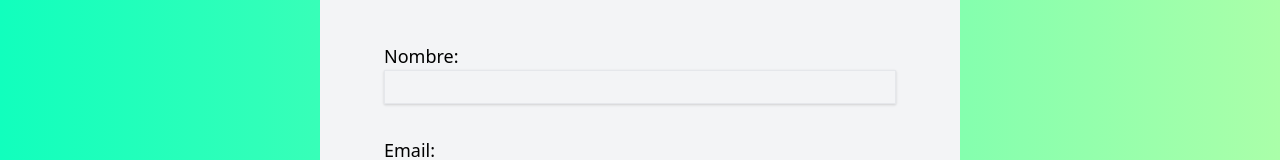
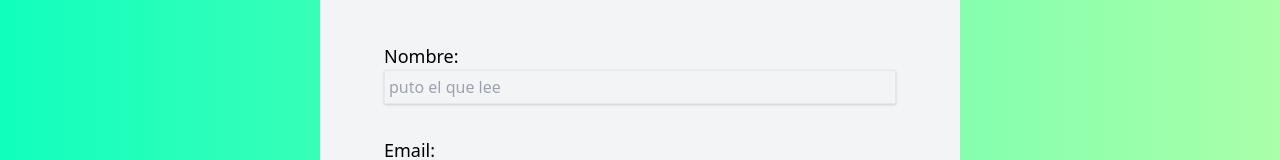
Before and after one commit to Cristian-mbr/formulario01, a plain HTML site: page index.html in a window 1280 px wide. Shown: the part 212-372 px from the top of the page. Drawn offline with nearby package versions, Linux system fonts and the light colour scheme.

Commit message:
Add files via upload

```diff
--- a/index.html
+++ b/index.html
@@ -20,7 +20,7 @@
 
 					<div class="mb-8">
 						<label for="nombre" class="text-lg">Nombre:</label><br>
-						<input class="bg-gray-100 border shadow p-1 pr-20" type="text" id="nombre" autocomplete="email">
+						<input class="bg-gray-100 border shadow p-1 pr-20" type="text" id="nombre" autocomplete="email" placeholder="puto el que lee">
 					</div>
 
 					<div class="mb-8">
```
